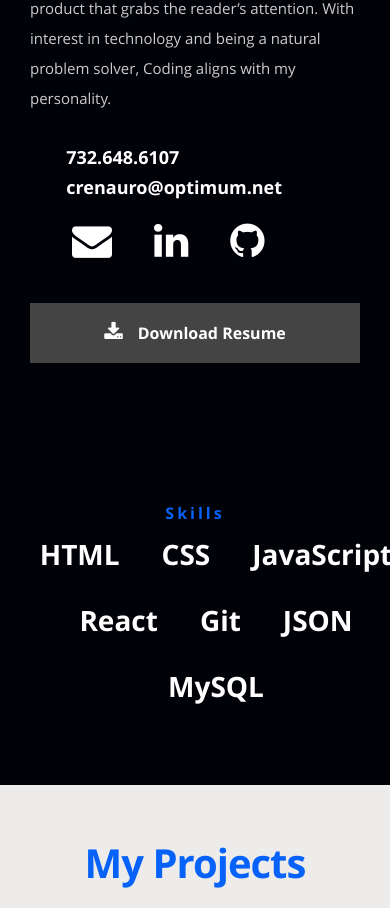
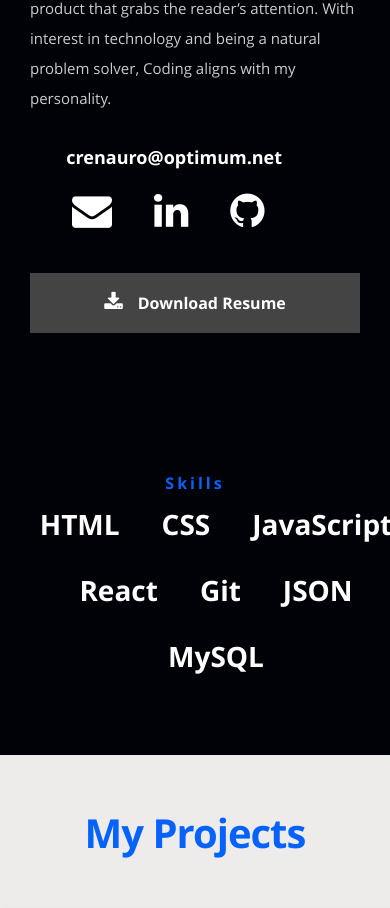
Before and after one commit to CRenauro/ClaraRenauro, a React (Create React App) app: page / in a window 390 px wide. Shown: the part 1254-2162 px from the top of the page. Built offline with nearby package versions, Linux system fonts and the light colour scheme.

Commit message:
deleted phone number, available on resume

```diff
--- a/public/resumeData.json
+++ b/public/resumeData.json
@@ -5,7 +5,6 @@
     "image":"profilepic.jpg",
     "bio":"I am a Junior Web Developer with a Full Stack Certificate from Rutgers University. I have a background in Publishing, which has many commonalities to Web Development. Like deadlines, being flexible and, adapting quickly. I have strong collaborative and communication skills to work with all people at all levels in an organization. I have built relationships with creative directors to foster growth and have translated their needs and visions into the final product that grabs the reader’s attention. With interest in technology and being a natural problem solver, Coding aligns with my personality. ",
     "email":"crenauro@optimum.net",
-    "phone": "732.648.6107",
 
     "address":{
       "city":"Piscataway ",
--- a/src/Components/About.js
+++ b/src/Components/About.js
@@ -9,7 +9,7 @@ class About extends Component {
     const bio = this.props.data.bio;
 
     const resumeDownload = this.props.data.resumedownload;
-    const phone = this.props.data.phone;
+    // const phone = this.props.data.phone;
     const email = this.props.data.email;
 
     const networks = this.props.data.social.map(function (network) {
@@ -33,7 +33,7 @@ class About extends Component {
 
             <p>{bio}</p>
 
-            <h5>{phone}</h5>
+            {/* <h5>{phone}</h5> */}
             <h5>{email}</h5>
             <div className="row">
               <div className="columns contact-details">
```
